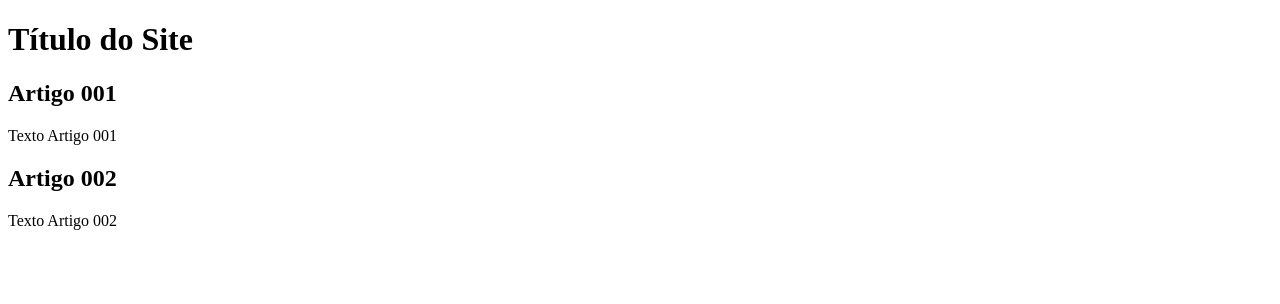
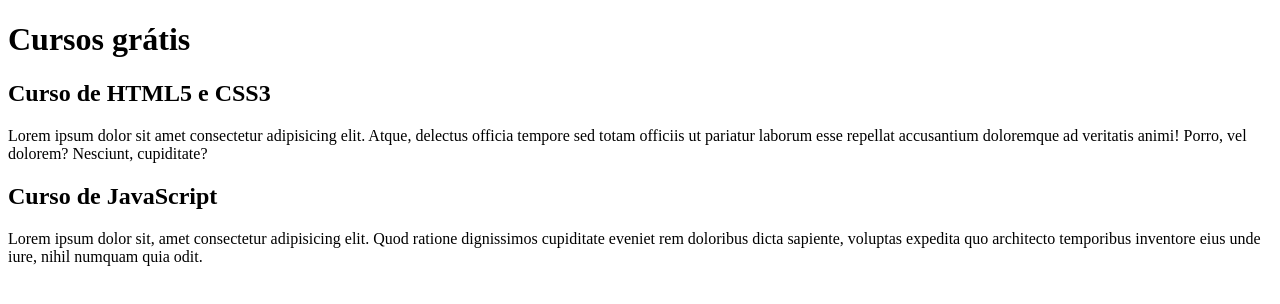
Before and after one commit to otavio-academycards/projeto-site, a plain HTML site: page index.html in a window 1280 px wide. Drawn offline with Linux system fonts and the light colour scheme.

Commit message:
comecei a escrever o conteúdo

```diff
--- a/index.html
+++ b/index.html
@@ -8,15 +8,15 @@
 <body>
     <main>
         <header>
-            <h1>Título do Site</h1>
+            <h1>Cursos grátis</h1>
         </header>
         <article>
-            <h2>Artigo 001</h2>
-            <p>Texto Artigo 001</p>
+            <h2>Curso de HTML5 e CSS3</h2>
+            <p>Lorem ipsum dolor sit amet consectetur adipisicing elit. Atque, delectus officia tempore sed totam officiis ut pariatur laborum esse repellat accusantium doloremque ad veritatis animi! Porro, vel dolorem? Nesciunt, cupiditate?</p>
         </article>
         <article>
-            <h2>Artigo 002</h2>
-            <p>Texto Artigo 002</p>
+            <h2>Curso de JavaScript</h2>
+            <p>Lorem ipsum dolor sit, amet consectetur adipisicing elit. Quod ratione dignissimos cupiditate eveniet rem doloribus dicta sapiente, voluptas expedita quo architecto temporibus inventore eius unde iure, nihil numquam quia odit.</p>
         </article>
     </main>
 </body>
```
